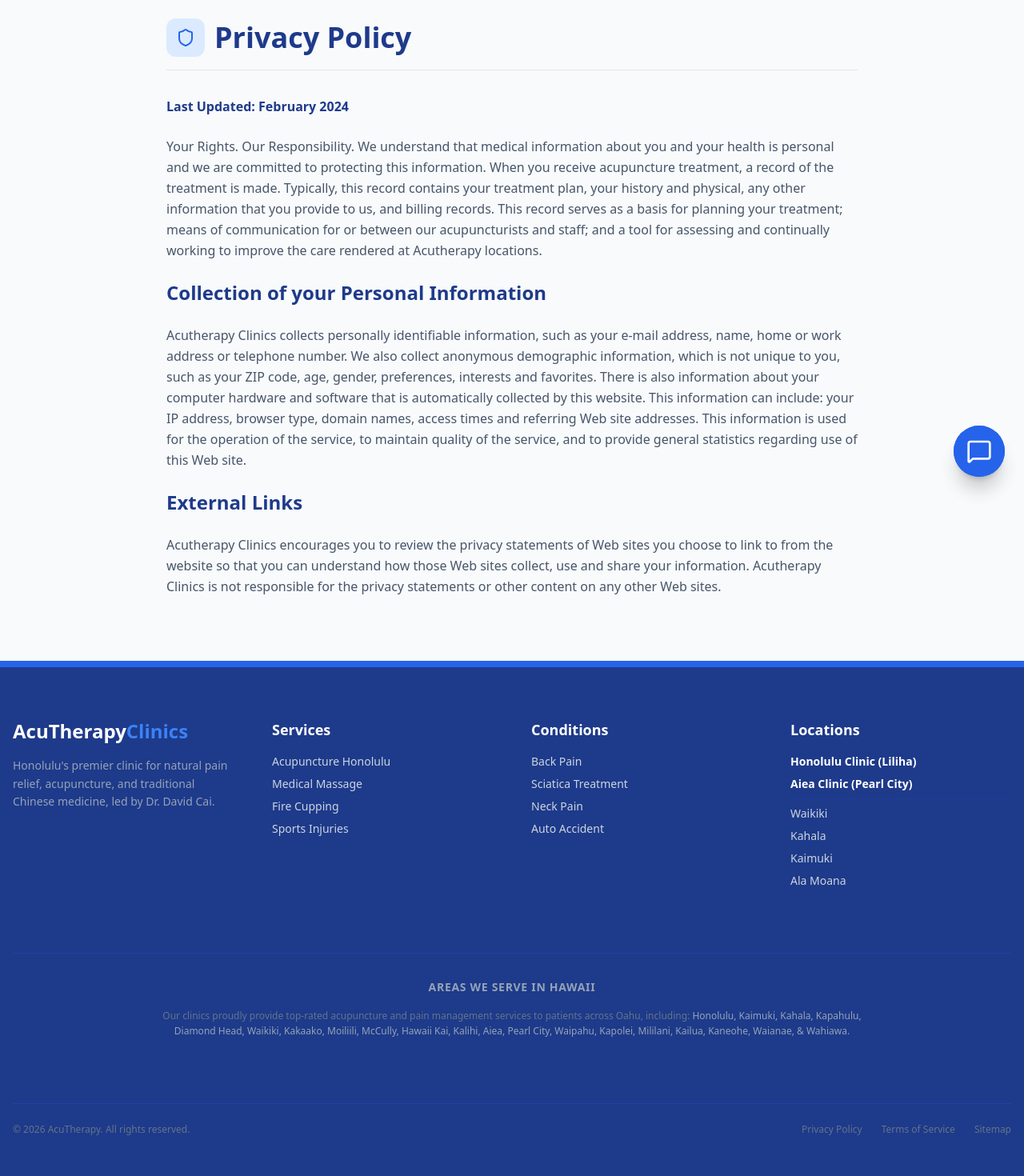
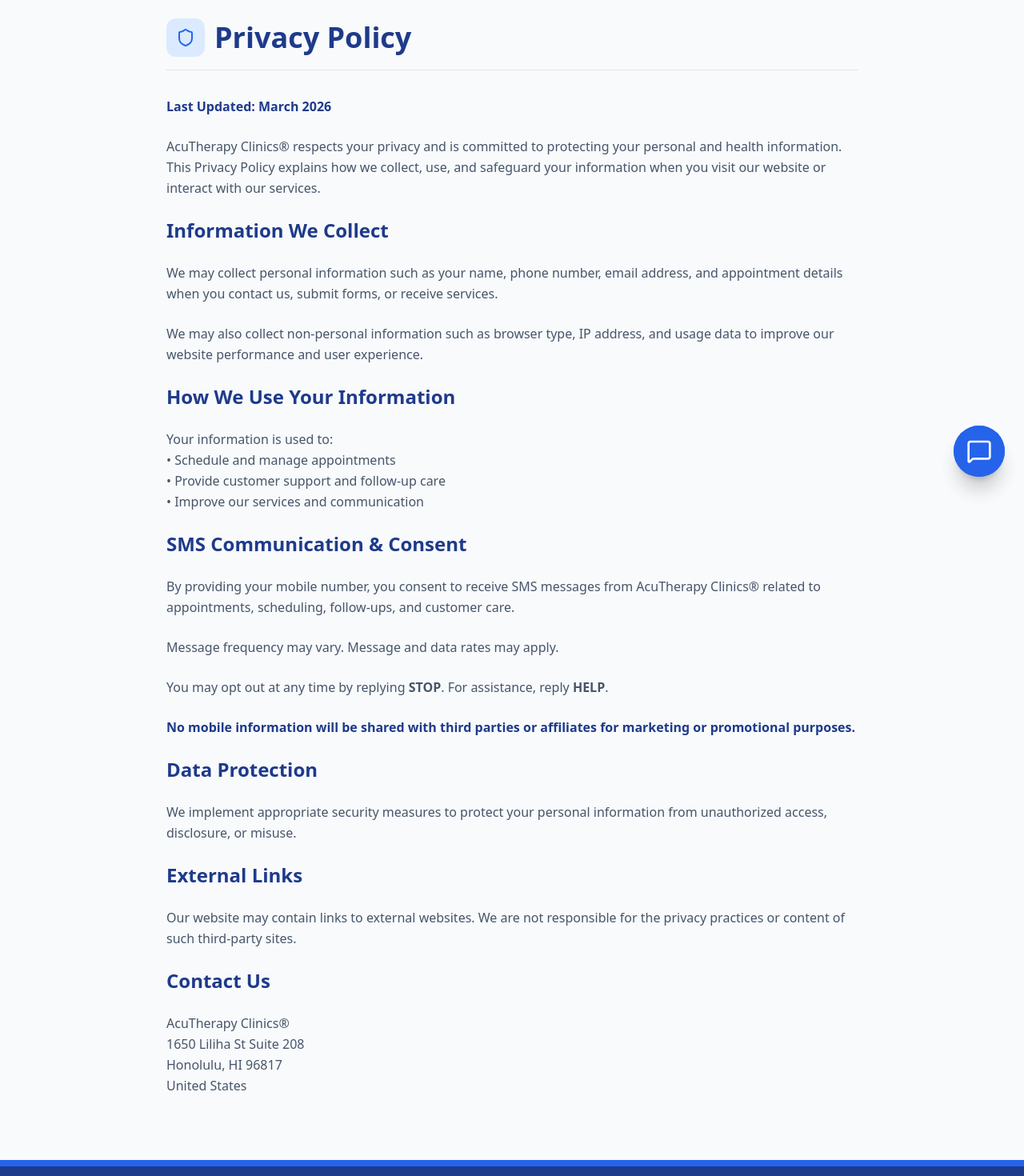
Before and after one commit to acutherapy/acutherapy-web-v2, a React (Vite) app: page /privacy-policy in a window 1280 px wide. Shown: the part 180-1650 px from the top of the page at 80% size. Built offline with nearby package versions, Linux system fonts and the light colour scheme.

Commit message:
Revise Privacy Policy content and structure
Updated the Privacy Policy page to reflect new information regarding personal data collection, SMS communication, and data protection measures.

```diff
--- a/src/pages/PrivacyPolicyPage.tsx
+++ b/src/pages/PrivacyPolicyPage.tsx
@@ -7,28 +7,104 @@ export default function PrivacyPolicyPage() {
             <Helmet>
                 <title>Privacy Policy | AcuTherapy Clinics</title>
             </Helmet>
+
             <div className="max-w-4xl mx-auto px-4 py-20 min-h-[60vh]">
+
+                {/* Header */}
                 <div className="flex items-center gap-3 mb-8 border-b pb-4">
                     <div className="h-12 w-12 bg-blue-100 rounded-xl flex items-center justify-center">
                         <Shield className="h-6 w-6 text-blue-600" />
                     </div>
-                    <h1 className="text-4xl font-extrabold text-blue-900">Privacy Policy</h1>
+                    <h1 className="text-4xl font-extrabold text-blue-900">
+                        Privacy Policy
+                    </h1>
                 </div>
+
+                {/* Content */}
                 <div className="text-slate-600 space-y-6 leading-relaxed">
-                    <p className="font-bold text-blue-900">Last Updated: February 2024</p>
-                    <p>
-                        Your Rights. Our Responsibility. We understand that medical information about you and your health is personal and we are committed to protecting this information. When you receive acupuncture treatment, a record of the treatment is made. Typically, this record contains your treatment plan, your history and physical, any other information that you provide to us, and billing records. This record serves as a basis for planning your treatment; means of communication for or between our acupuncturists and staff; and a tool for assessing and continually working to improve the care rendered at Acutherapy locations.
+
+                    <p className="font-bold text-blue-900">
+                        Last Updated: March 2026
                     </p>
 
-                    <h2 className="text-2xl font-bold text-blue-900 mt-8 mb-4">Collection of your Personal Information</h2>
+                    {/* Intro */}
                     <p>
-                        Acutherapy Clinics collects personally identifiable information, such as your e-mail address, name, home or work address or telephone number. We also collect anonymous demographic information, which is not unique to you, such as your ZIP code, age, gender, preferences, interests and favorites. There is also information about your computer hardware and software that is automatically collected by this website. This information can include: your IP address, browser type, domain names, access times and referring Web site addresses. This information is used for the operation of the service, to maintain quality of the service, and to provide general statistics regarding use of this Web site.
+                        AcuTherapy Clinics® respects your privacy and is committed to protecting your personal and health information. This Privacy Policy explains how we collect, use, and safeguard your information when you visit our website or interact with our services.
                     </p>
 
-                    <h2 className="text-2xl font-bold text-blue-900 mt-8 mb-4">External Links</h2>
+                    {/* Collection */}
+                    <h2 className="text-2xl font-bold text-blue-900 mt-8 mb-4">
+                        Information We Collect
+                    </h2>
                     <p>
-                        Acutherapy Clinics encourages you to review the privacy statements of Web sites you choose to link to from the website so that you can understand how those Web sites collect, use and share your information. Acutherapy Clinics is not responsible for the privacy statements or other content on any other Web sites.
+                        We may collect personal information such as your name, phone number, email address, and appointment details when you contact us, submit forms, or receive services.
                     </p>
+
+                    <p>
+                        We may also collect non-personal information such as browser type, IP address, and usage data to improve our website performance and user experience.
+                    </p>
+
+                    {/* Use */}
+                    <h2 className="text-2xl font-bold text-blue-900 mt-8 mb-4">
+                        How We Use Your Information
+                    </h2>
+                    <p>
+                        Your information is used to:
+                        <br />• Schedule and manage appointments
+                        <br />• Provide customer support and follow-up care
+                        <br />• Improve our services and communication
+                    </p>
+
+                    {/* SMS Section (🔥关键新增) */}
+                    <h2 className="text-2xl font-bold text-blue-900 mt-8 mb-4">
+                        SMS Communication & Consent
+                    </h2>
+
+                    <p>
+                        By providing your mobile number, you consent to receive SMS messages from AcuTherapy Clinics® related to appointments, scheduling, follow-ups, and customer care.
+                    </p>
+
+                    <p>
+                        Message frequency may vary. Message and data rates may apply.
+                    </p>
+
+                    <p>
+                        You may opt out at any time by replying <strong>STOP</strong>.
+                        For assistance, reply <strong>HELP</strong>.
+                    </p>
+
+                    {/* 🚨 CR6002 关键句（必须存在） */}
+                    <p className="font-semibold text-blue-900">
+                        No mobile information will be shared with third parties or affiliates for marketing or promotional purposes.
+                    </p>
+
+                    {/* Data Protection */}
+                    <h2 className="text-2xl font-bold text-blue-900 mt-8 mb-4">
+                        Data Protection
+                    </h2>
+                    <p>
+                        We implement appropriate security measures to protect your personal information from unauthorized access, disclosure, or misuse.
+                    </p>
+
+                    {/* External Links */}
+                    <h2 className="text-2xl font-bold text-blue-900 mt-8 mb-4">
+                        External Links
+                    </h2>
+                    <p>
+                        Our website may contain links to external websites. We are not responsible for the privacy practices or content of such third-party sites.
+                    </p>
+
+                    {/* Contact */}
+                    <h2 className="text-2xl font-bold text-blue-900 mt-8 mb-4">
+                        Contact Us
+                    </h2>
+                    <p>
+                        AcuTherapy Clinics® <br />
+                        1650 Liliha St Suite 208 <br />
+                        Honolulu, HI 96817 <br />
+                        United States
+                    </p>
+
                 </div>
             </div>
         </>
```
